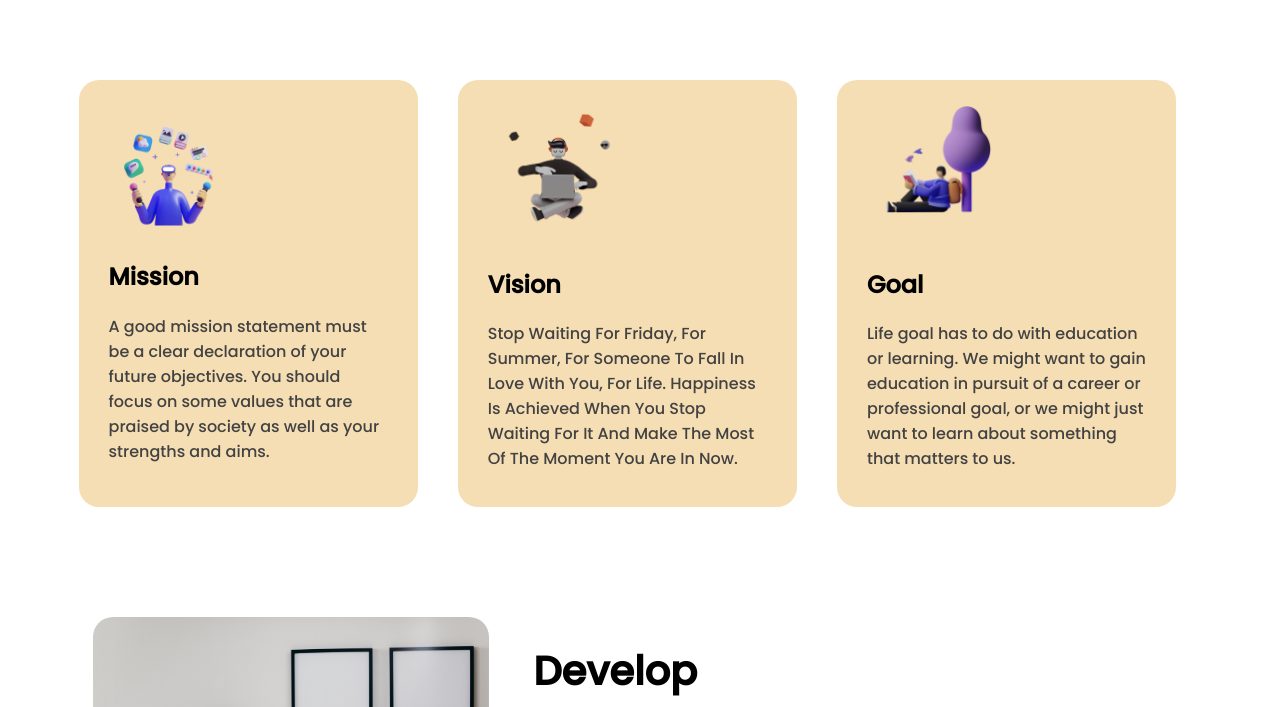
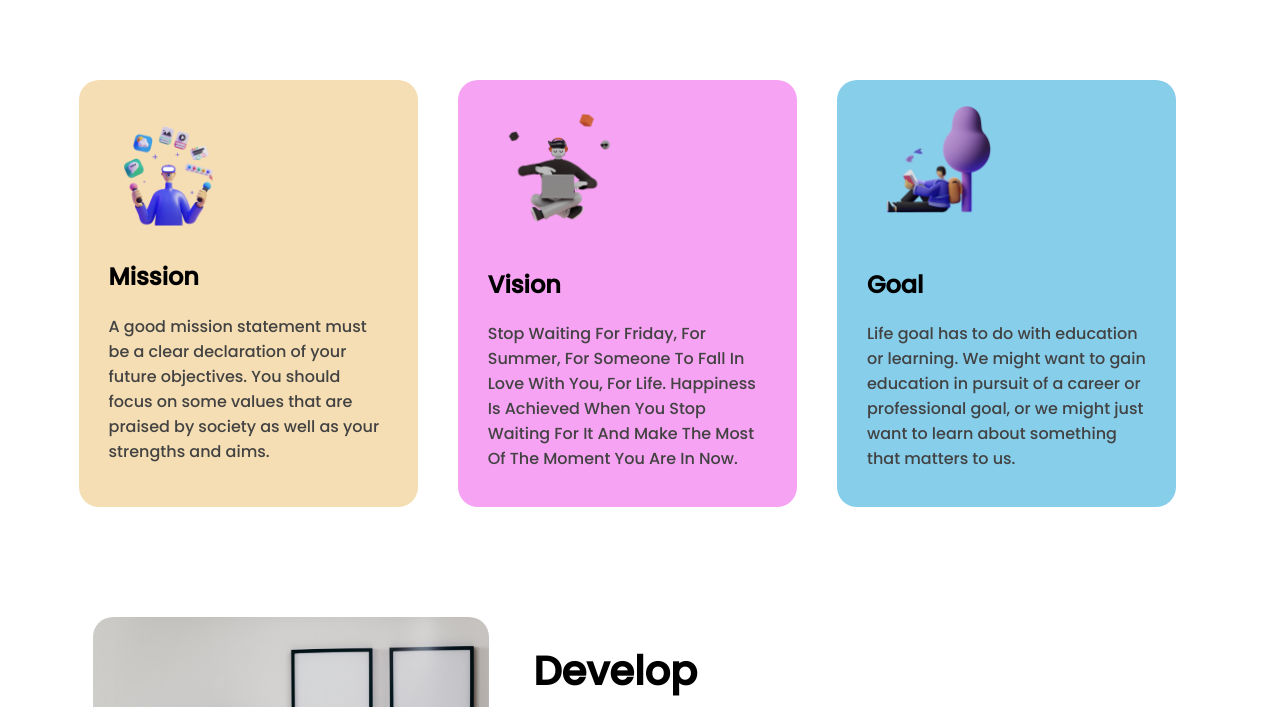
Before and after one commit to Mahedi-junior/mission-2022, a plain HTML site: page index.html in a window 1280 px wide. Shown: the part 604-1311 px from the top of the page. Drawn offline with Linux system fonts and the light colour scheme.

Commit message:
added color

```diff
--- a/index.html
+++ b/index.html
@@ -39,7 +39,7 @@
     <!-- Mission section -->
     <h1 class="mission-heading">My Mission in <span>2022</span></h1>
     <section class="mission-section">
-        <div class="card-section">
+        <div class="card-section one">
             <div class="picture">
                 <img src="illustrators/illustrator-1.png" alt="" />
             </div>
@@ -52,7 +52,7 @@
                 </p>
             </div>
         </div>
-        <div class="card-section">
+        <div class="card-section two">
             <div>
                 <div>
                     <img class="picture" src="illustrators/illustrator-2.png" alt="" />
@@ -67,7 +67,7 @@
                 </div>
             </div>
         </div>
-        <div class="card-section">
+        <div class="card-section three">
             <div>
                 <div>
                     <img class="picture" src="illustrators/illustrator-3.png" alt="" />
--- a/style.css
+++ b/style.css
@@ -58,9 +58,18 @@ body {
     margin-left: 20px;
     margin: 50px 20px;
     padding: 20px 30px;
-    background-color: wheat;
     border-radius: 20px;
     }
+    .one{
+    background-color: wheat;
+    }
+.two{
+    background-color: rgb(245, 163, 242);
+}
+.three{
+    background-color: skyblue;
+}
+
     .card-section img {
     width: 50%;
     }
```
